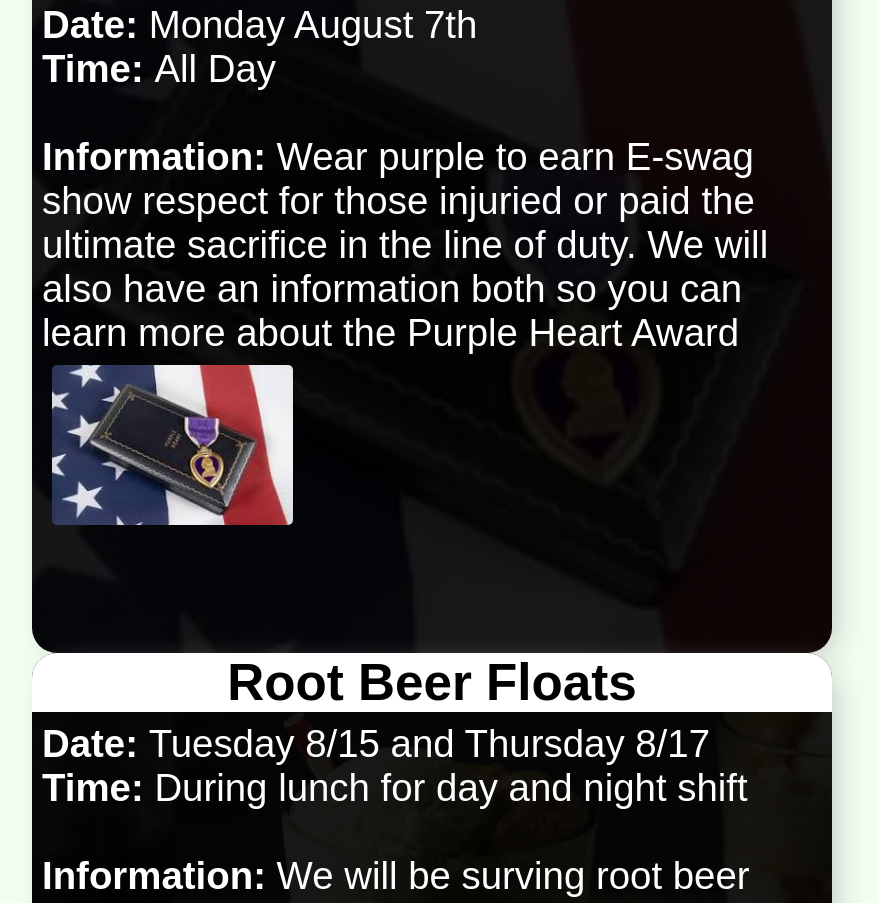
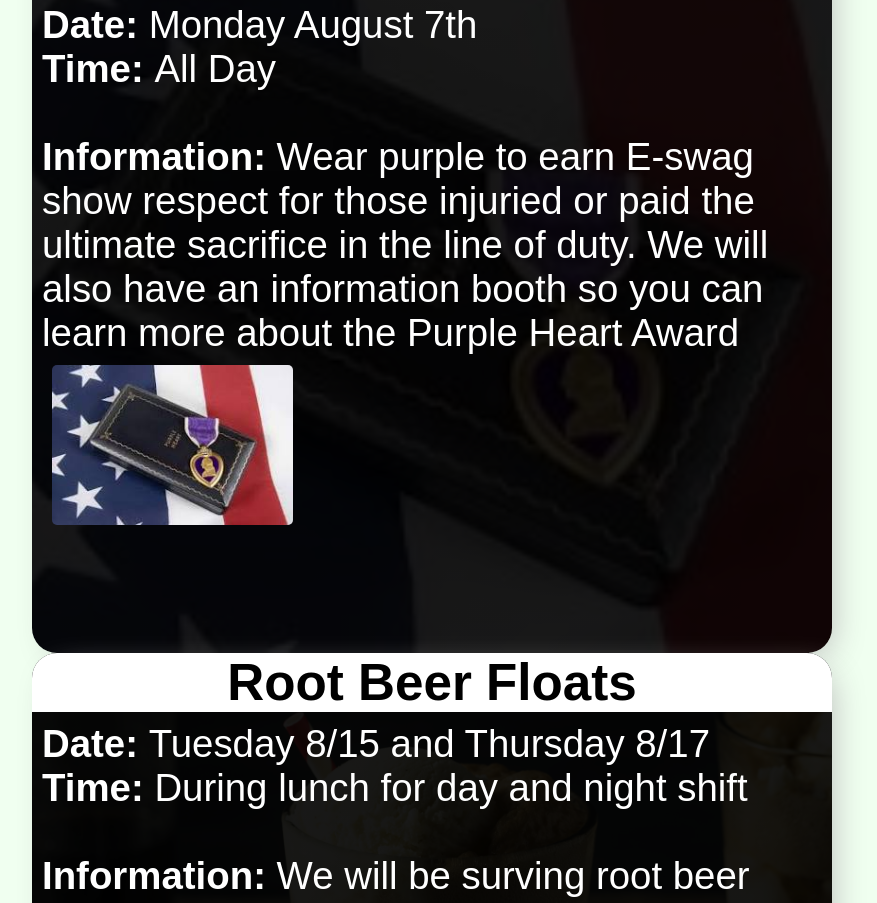
Before and after one commit to ryanqfleming/smf7event, a Vue app: page / in a window 1280 px wide. Shown: the part 9460-10363 px from the top of the page, without its empty margins (208-1085 px from the left). Built offline with nearby package versions, Linux system fonts and the light colour scheme.

Commit message:
booth typo fix

```diff
--- a/src/App.vue
+++ b/src/App.vue
@@ -150,7 +150,7 @@ import HelloWorld from './components/HelloWorld.vue'
             dateText: 'Monday August 7th',
             time:'All Day',
             img: 'images/heart.jfif',
-            details: 'Wear purple to earn E-swag show respect for those injuried or paid the ultimate sacrifice in the line of duty. We will also have an information both so you can learn more about the Purple Heart Award'
+            details: 'Wear purple to earn E-swag show respect for those injuried or paid the ultimate sacrifice in the line of duty. We will also have an information booth so you can learn more about the Purple Heart Award'
           },
           {
             id: '5',
```
